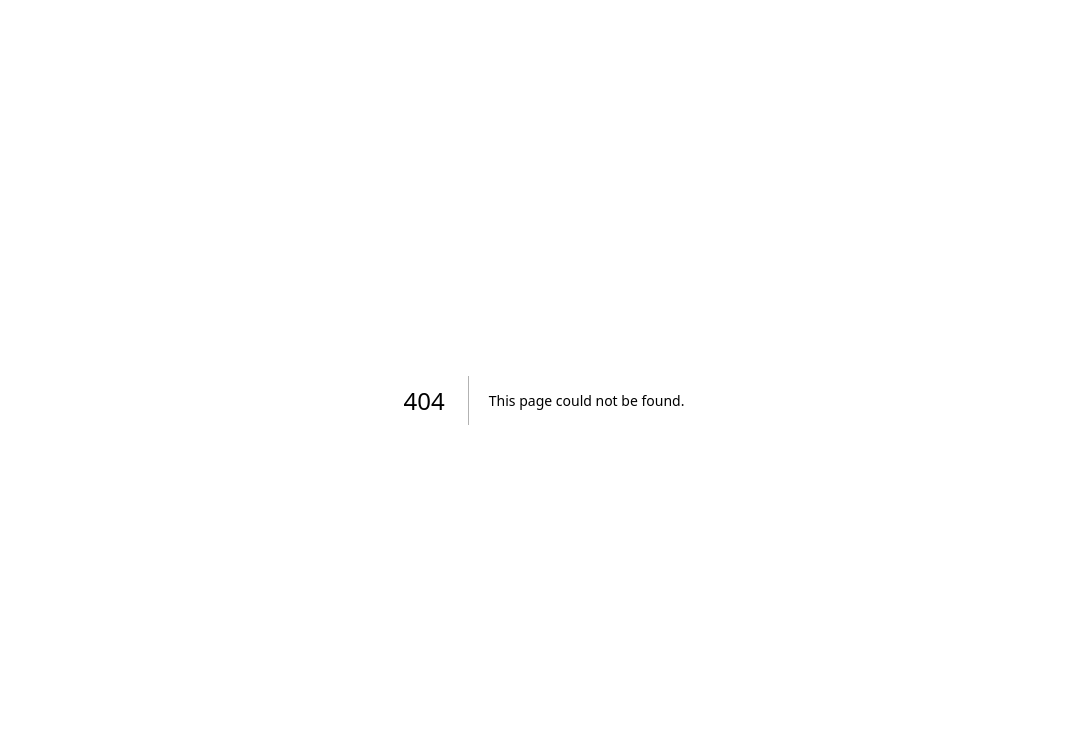
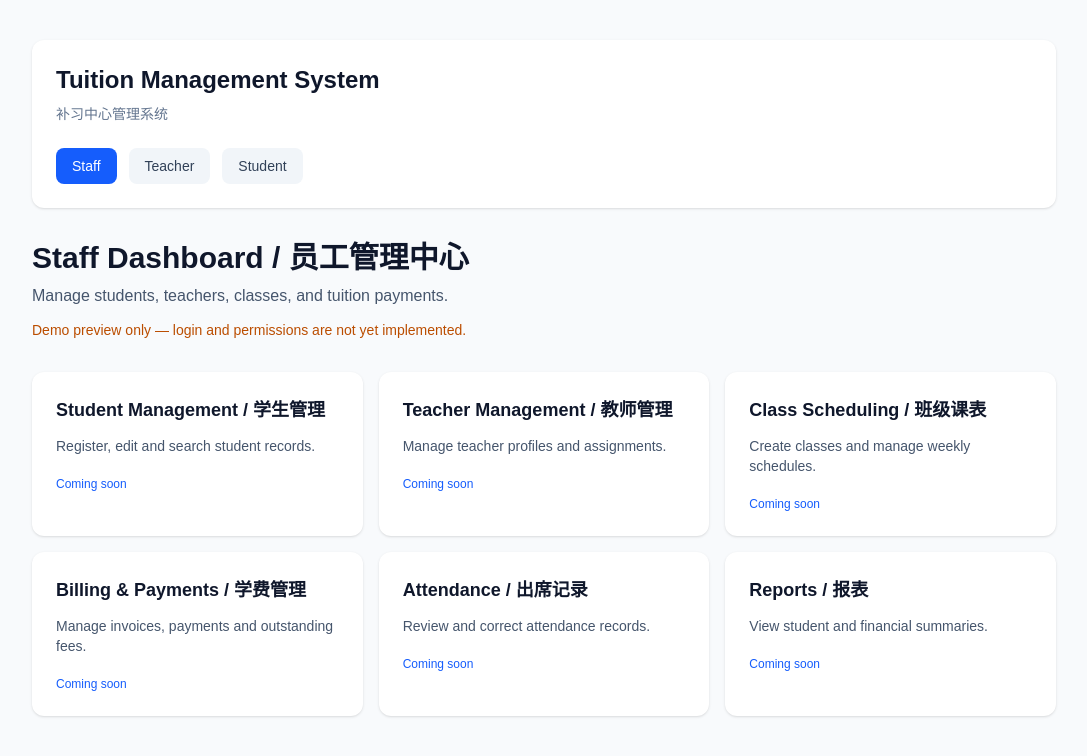
Before and after one commit to weizhe0/Tuition-Management-System, a Next.js app: page /staff in a window 1280 px wide. Before the commit this address had no page. Shown: the top 756 px of the page, without its empty margins (96-1183 px from the left). Built offline with nearby package versions, Linux system fonts and the light colour scheme.

Commit message:
feat: add multi-role dashboard foundation

```diff
--- /dev/null
+++ b/src/app/staff/page.tsx
@@ -0,0 +1,38 @@
+
+import RoleDashboard from "@/components/role-dashboard";
+
+export default function StaffPage() {
+  return (
+    <RoleDashboard
+      role="staff"
+      title="Staff Dashboard / 员工管理中心"
+      description="Manage students, teachers, classes, and tuition payments."
+      modules={[
+        {
+          title: "Student Management / 学生管理",
+          description: "Register, edit and search student records.",
+        },
+        {
+          title: "Teacher Management / 教师管理",
+          description: "Manage teacher profiles and assignments.",
+        },
+        {
+          title: "Class Scheduling / 班级课表",
+          description: "Create classes and manage weekly schedules.",
+        },
+        {
+          title: "Billing & Payments / 学费管理",
+          description: "Manage invoices, payments and outstanding fees.",
+        },
+        {
+          title: "Attendance / 出席记录",
+          description: "Review and correct attendance records.",
+        },
+        {
+          title: "Reports / 报表",
+          description: "View student and financial summaries.",
+        },
+      ]}
+    />
+  );
+}
--- /dev/null
+++ b/src/app/student/page.tsx
@@ -0,0 +1,38 @@
+
+import RoleDashboard from "@/components/role-dashboard";
+
+export default function StudentPage() {
+  return (
+    <RoleDashboard
+      role="student"
+      title="Student Dashboard / 学生中心"
+      description="View your classes, learning activities and tuition information."
+      modules={[
+        {
+          title: "My Profile / 个人资料",
+          description: "View your registered student information.",
+        },
+        {
+          title: "My Timetable / 我的课表",
+          description: "Check your weekly tuition schedule.",
+        },
+        {
+          title: "Attendance / 出席记录",
+          description: "Review your own attendance history.",
+        },
+        {
+          title: "Homework / 我的功课",
+          description: "View assignments and submit homework.",
+        },
+        {
+          title: "Tuition Fees / 学费账单",
+          description: "View invoices, payment history and balances.",
+        },
+        {
+          title: "Announcements / 最新公告",
+          description: "Read announcements from your centre and teachers.",
+        },
+      ]}
+    />
+  );
+}
--- /dev/null
+++ b/src/app/teacher/page.tsx
@@ -0,0 +1,38 @@
+
+import RoleDashboard from "@/components/role-dashboard";
+
+export default function TeacherPage() {
+  return (
+    <RoleDashboard
+      role="teacher"
+      title="Teacher Dashboard / 教师中心"
+      description="Manage your classes, attendance, homework and announcements."
+      modules={[
+        {
+          title: "My Classes / 我的班级",
+          description: "View assigned classes and student lists.",
+        },
+        {
+          title: "My Timetable / 我的课表",
+          description: "View upcoming lessons and schedules.",
+        },
+        {
+          title: "Attendance / 学生点名",
+          description: "Record student attendance for your classes.",
+        },
+        {
+          title: "Homework / 功课管理",
+          description: "Assign homework and review submissions.",
+        },
+        {
+          title: "Announcements / 公告",
+          description: "Publish messages to your classes.",
+        },
+        {
+          title: "Teaching Reports / 教学报告",
+          description: "Review attendance and learning progress.",
+        },
+      ]}
+    />
+  );
+}
--- /dev/null
+++ b/src/components/role-dashboard.tsx
@@ -0,0 +1,92 @@
+
+import Link from "next/link";
+
+type Role = "staff" | "teacher" | "student";
+
+type DashboardModule = {
+  title: string;
+  description: string;
+};
+
+type RoleDashboardProps = {
+  role: Role;
+  title: string;
+  description: string;
+  modules: DashboardModule[];
+};
+
+const navigation: { role: Role; label: string; href: string }[] = [
+  { role: "staff", label: "Staff", href: "/staff" },
+  { role: "teacher", label: "Teacher", href: "/teacher" },
+  { role: "student", label: "Student", href: "/student" },
+];
+
+export default function RoleDashboard({
+  role,
+  title,
+  description,
+  modules,
+}: RoleDashboardProps) {
+  return (
+    <main className="min-h-screen bg-slate-50 px-6 py-10 text-slate-900">
+      <div className="mx-auto max-w-5xl">
+        <header className="rounded-xl bg-white p-6 shadow-sm">
+          <h1 className="text-2xl font-bold">
+            Tuition Management System
+          </h1>
+
+          <p className="mt-2 text-sm text-slate-500">
+            补习中心管理系统
+          </p>
+
+          <nav className="mt-6 flex flex-wrap gap-3" aria-label="Dashboard navigation">
+            {navigation.map((item) => (
+              <Link
+                key={item.role}
+                href={item.href}
+                aria-current={role === item.role ? "page" : undefined}
+                className={`rounded-lg px-4 py-2 text-sm font-medium ${
+                  role === item.role
+                    ? "bg-blue-600 text-white"
+                    : "bg-slate-100 text-slate-700 hover:bg-slate-200"
+                }`}
+              >
+                {item.label}
+              </Link>
+            ))}
+          </nav>
+        </header>
+
+        <section className="mt-8">
+          <h2 className="text-3xl font-bold">{title}</h2>
+          <p className="mt-2 text-slate-600">{description}</p>
+
+          <p className="mt-3 text-sm text-amber-700">
+            Demo preview only — login and permissions are not yet implemented.
+          </p>
+        </section>
+
+        <section className="mt-8 grid gap-4 sm:grid-cols-2 lg:grid-cols-3">
+          {modules.map((module) => (
+            <article
+              key={module.title}
+              className="rounded-xl bg-white p-6 shadow-sm"
+            >
+              <h3 className="text-lg font-semibold">
+                {module.title}
+              </h3>
+
+              <p className="mt-3 text-sm text-slate-600">
+                {module.description}
+              </p>
+
+              <p className="mt-5 text-xs font-medium text-blue-600">
+                Coming soon
+              </p>
+            </article>
+          ))}
+        </section>
+      </div>
+    </main>
+  );
+}
```
